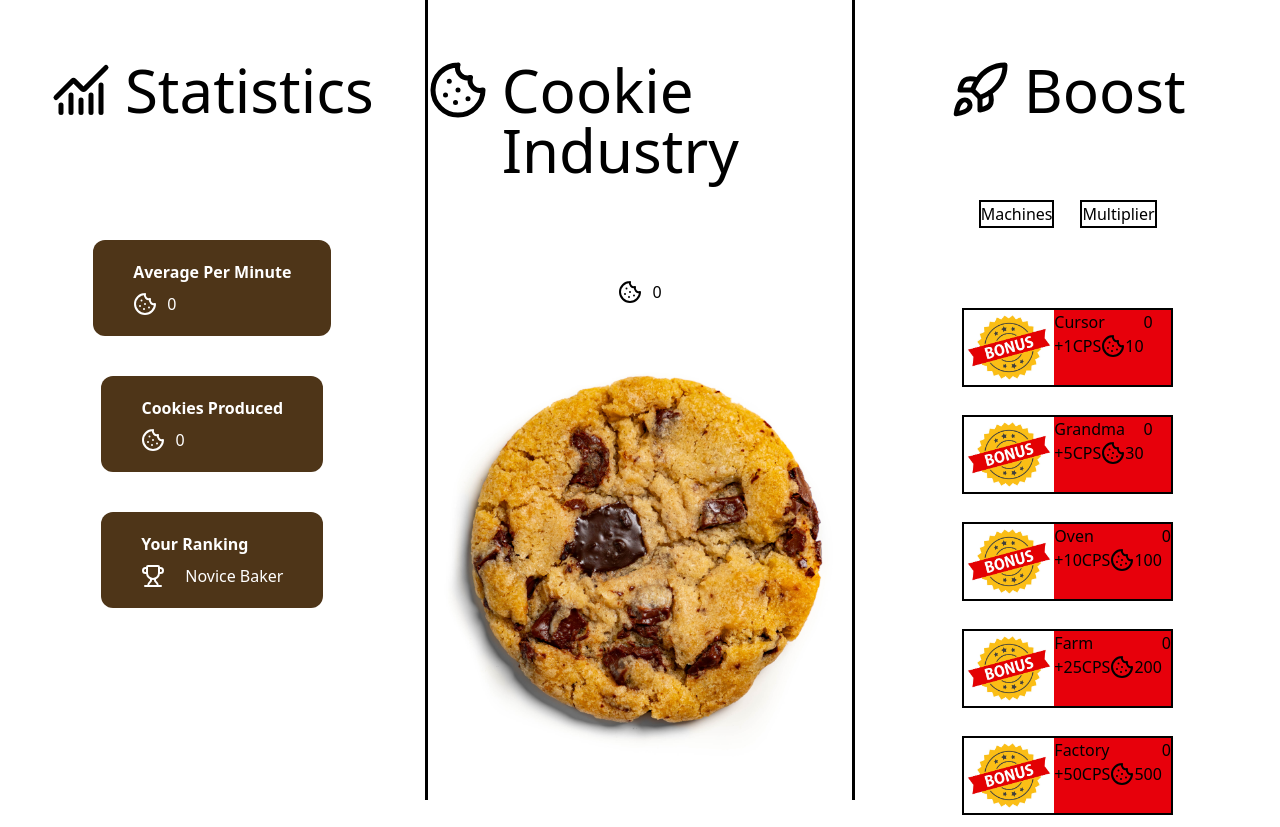
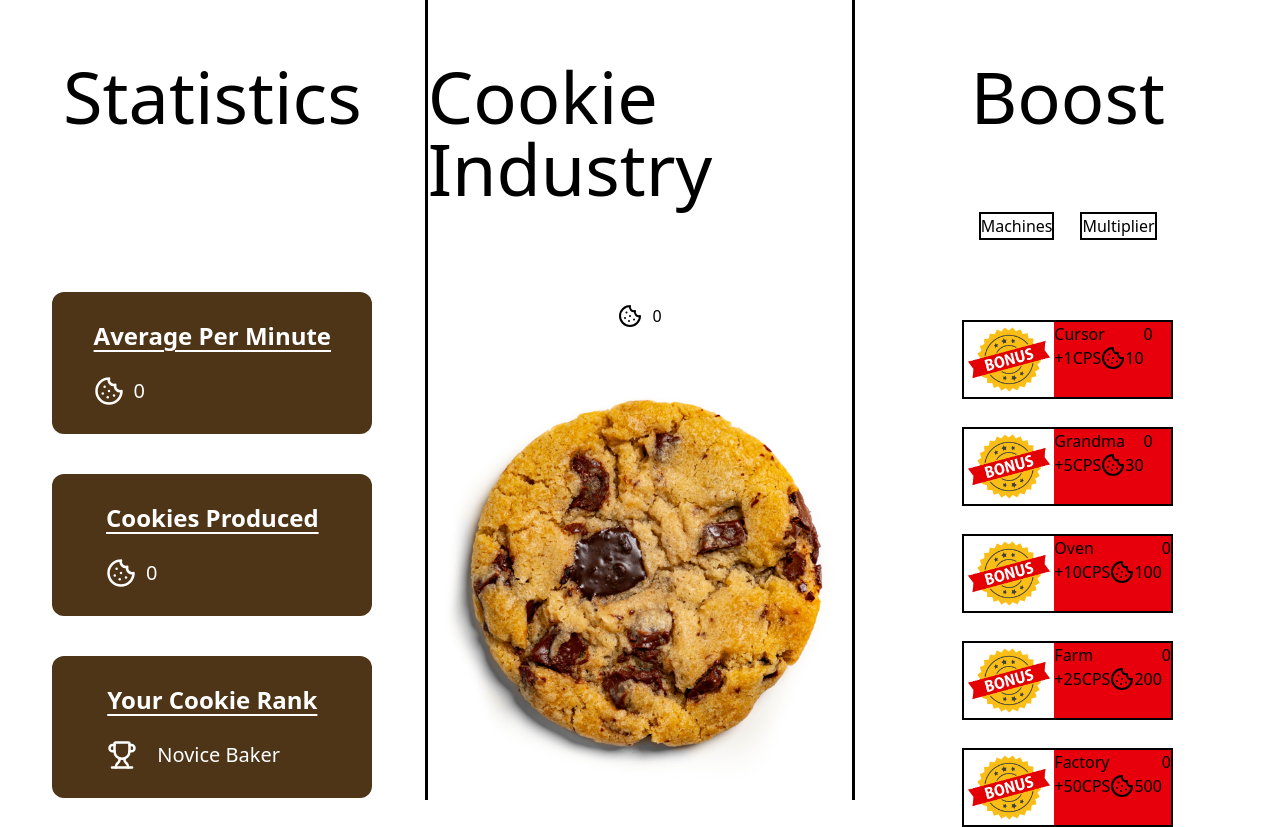
Before and after one commit to chealeanpenhchakrith/CookMie, a Vue app: page / in a window 1280 px wide. Built offline with nearby package versions, Linux system fonts and the light colour scheme.

Commit message:
Add some styles to the left page

```diff
--- a/src/components/Header.vue
+++ b/src/components/Header.vue
@@ -1,7 +1,7 @@
 <template>
   <div class="flex flex-row gap-x-3.5">
-        <div v-html="icon"></div>
-        <h1 class="text-6xl">{{ title }}</h1>
+    <!-- <div v-html="icon"></div> -->
+    <h1 class="text-7xl">{{ title }}</h1>
   </div>
 </template>
 
@@ -9,11 +9,11 @@
 const props = defineProps({
   title: {
     type: String,
-        required: true
+    required: true,
   },
   icon: {
     type: String,
-        required: true
-    }
-})
+    required: true,
+  },
+});
 </script>
--- a/src/components/StatisticCard.vue
+++ b/src/components/StatisticCard.vue
@@ -1,11 +1,13 @@
 <template>
-  <div class="bg-[#4e3518] px-10 py-5 rounded-xl text-white">
-    <div class="flex flex-col gap-2">
-      <h1 class="font-bold">{{ title }}</h1>
-      <div class="flex flex-row gap-2.5">
+  <div class="bg-[#4e3518] rounded-xl text-white w-80 flex justify-center py-7">
+    <div class="flex flex-col gap-6">
+      <h1 class="font-bold text-2xl underline underline-offset-5">
+        {{ title }}
+      </h1>
+      <div class="flex flex-row gap-2.5 items-center">
         <div v-html="icon"></div>
-        <h1 class="font-light">{{ counter }}</h1>
-        <h1 v-if="rank">{{ rank }}</h1>
+        <h1 class="text-xl">{{ counter }}</h1>
+        <h1 v-if="rank" class="text-xl">{{ rank }}</h1>
       </div>
     </div>
   </div>
--- a/src/components/left.vue
+++ b/src/components/left.vue
@@ -2,7 +2,7 @@
   <div class="flex flex-1 flex-col items-center">
     <Header class="mt-15" title="Statistics" :icon="charIcon" />
     <StatisticCard
-      class="mt-30"
+      class="mt-40"
       title="Average Per Minute"
       :icon="cookieIcon"
       :counter="store.displayAverageCookie"
@@ -15,7 +15,7 @@
     />
     <StatisticCard
       class="mt-10"
-      title="Your Ranking"
+      title="Your Cookie Rank"
       :icon="trophyIcon"
       :rank="store.currentRank"
     />
@@ -27,7 +27,7 @@ import Header from "./Header.vue";
 import StatisticCard from "./StatisticCard.vue";
 import { useStore } from "@/store";
 const store = useStore();
-const charIcon = `<svg xmlns="http://www.w3.org/2000/svg" width="60" height="60" viewBox="0 0 24 24" fill="none" stroke="currentColor" stroke-width="2" stroke-linecap="round" stroke-linejoin="round" class="lucide lucide-chart-no-axes-combined-icon lucide-chart-no-axes-combined"><path d="M12 16v5"/><path d="M16 14v7"/><path d="M20 10v11"/><path d="m22 3-8.646 8.646a.5.5 0 0 1-.708 0L9.354 8.354a.5.5 0 0 0-.707 0L2 15"/><path d="M4 18v3"/><path d="M8 14v7"/></svg>`;
-const cookieIcon = `<svg xmlns"http://www.w3.org/2000/svg" width="24" height="24" viewBox="0 0 24 24" fill="none" stroke="currentColor" stroke-width="2" stroke-linecap="round" stroke-linejoin="round" class="lucide lucide-cookie-icon lucide-cookie"><path d="M12 2a10 10 0 1 0 10 10 4 4 0 0 1-5-5 4 4 0 0 1-5-5"/><path d="M8.5 8.5v.01"/><path d="M16 15.5v.01"/><path d="M12 12v.01"/><path d="M11 17v.01"/><path d="M7 14v.01"/></svg>`;
-const trophyIcon = `<svg xmlns="http://www.w3.org/2000/svg" width="24" height="24" viewBox="0 0 24 24" fill="none" stroke="currentColor" stroke-width="2" stroke-linecap="round" stroke-linejoin="round" class="lucide lucide-trophy-icon lucide-trophy"><path d="M10 14.66v1.626a2 2 0 0 1-.976 1.696A5 5 0 0 0 7 21.978"/><path d="M14 14.66v1.626a2 2 0 0 0 .976 1.696A5 5 0 0 1 17 21.978"/><path d="M18 9h1.5a1 1 0 0 0 0-5H18"/><path d="M4 22h16"/><path d="M6 9a6 6 0 0 0 12 0V3a1 1 0 0 0-1-1H7a1 1 0 0 0-1 1z"/><path d="M6 9H4.5a1 1 0 0 1 0-5H6"/></svg>`;
+const charIcon = `<svg xmlns="http://www.w3.org/2000/svg" width="70" height="70" viewBox="0 0 24 24" fill="none" stroke="currentColor" stroke-width="2" stroke-linecap="round" stroke-linejoin="round" class="lucide lucide-chart-no-axes-combined-icon lucide-chart-no-axes-combined"><path d="M12 16v5"/><path d="M16 14v7"/><path d="M20 10v11"/><path d="m22 3-8.646 8.646a.5.5 0 0 1-.708 0L9.354 8.354a.5.5 0 0 0-.707 0L2 15"/><path d="M4 18v3"/><path d="M8 14v7"/></svg>`;
+const cookieIcon = `<svg xmlns"http://www.w3.org/2000/svg" width="30" height="30" viewBox="0 0 24 24" fill="none" stroke="currentColor" stroke-width="2" stroke-linecap="round" stroke-linejoin="round" class="lucide lucide-cookie-icon lucide-cookie"><path d="M12 2a10 10 0 1 0 10 10 4 4 0 0 1-5-5 4 4 0 0 1-5-5"/><path d="M8.5 8.5v.01"/><path d="M16 15.5v.01"/><path d="M12 12v.01"/><path d="M11 17v.01"/><path d="M7 14v.01"/></svg>`;
+const trophyIcon = `<svg xmlns="http://www.w3.org/2000/svg" width="30" height="30" viewBox="0 0 24 24" fill="none" stroke="currentColor" stroke-width="2" stroke-linecap="round" stroke-linejoin="round" class="lucide lucide-trophy-icon lucide-trophy"><path d="M10 14.66v1.626a2 2 0 0 1-.976 1.696A5 5 0 0 0 7 21.978"/><path d="M14 14.66v1.626a2 2 0 0 0 .976 1.696A5 5 0 0 1 17 21.978"/><path d="M18 9h1.5a1 1 0 0 0 0-5H18"/><path d="M4 22h16"/><path d="M6 9a6 6 0 0 0 12 0V3a1 1 0 0 0-1-1H7a1 1 0 0 0-1 1z"/><path d="M6 9H4.5a1 1 0 0 1 0-5H6"/></svg>`;
 </script>
--- a/src/components/middle.vue
+++ b/src/components/middle.vue
@@ -23,7 +23,7 @@ import Header from "./Header.vue";
 
 const store = useStore();
 
-const charIcon = `<svg xmlns="http://www.w3.org/2000/svg" width="60" height="60" viewBox="0 0 24 24" fill="none" stroke="currentColor" stroke-width="2" stroke-linecap="round" stroke-linejoin="round" class="lucide lucide-cookie-icon lucide-cookie"><path d="M12 2a10 10 0 1 0 10 10 4 4 0 0 1-5-5 4 4 0 0 1-5-5"/><path d="M8.5 8.5v.01"/><path d="M16 15.5v.01"/><path d="M12 12v.01"/><path d="M11 17v.01"/><path d="M7 14v.01"/></svg>`;
+const charIcon = `<svg xmlns="http://www.w3.org/2000/svg" width="70" height="70" viewBox="0 0 24 24" fill="none" stroke="currentColor" stroke-width="2" stroke-linecap="round" stroke-linejoin="round" class="lucide lucide-cookie-icon lucide-cookie"><path d="M12 2a10 10 0 1 0 10 10 4 4 0 0 1-5-5 4 4 0 0 1-5-5"/><path d="M8.5 8.5v.01"/><path d="M16 15.5v.01"/><path d="M12 12v.01"/><path d="M11 17v.01"/><path d="M7 14v.01"/></svg>`;
 
 const cookieIcon = `<svg xmlns"http://www.w3.org/2000/svg" width="24" height="24" viewBox="0 0 24 24" fill="none" stroke="currentColor" stroke-width="2" stroke-linecap="round" stroke-linejoin="round" class="lucide lucide-cookie-icon lucide-cookie"><path d="M12 2a10 10 0 1 0 10 10 4 4 0 0 1-5-5 4 4 0 0 1-5-5"/><path d="M8.5 8.5v.01"/><path d="M16 15.5v.01"/><path d="M12 12v.01"/><path d="M11 17v.01"/><path d="M7 14v.01"/></svg>`;
 </script>
--- a/src/components/right.vue
+++ b/src/components/right.vue
@@ -132,7 +132,7 @@ import { useStore } from "@/store";
 const store = useStore();
 const machinesTab = ref(true);
 
-const charIcon = `<svg xmlns="http://www.w3.org/2000/svg" width="60" height="60" viewBox="0 0 24 24" fill="none" stroke="currentColor" stroke-width="2" stroke-linecap="round" stroke-linejoin="round" class="lucide lucide-rocket-icon lucide-rocket"><path d="M4.5 16.5c-1.5 1.26-2 5-2 5s3.74-.5 5-2c.71-.84.7-2.13-.09-2.91a2.18 2.18 0 0 0-2.91-.09z"/><path d="m12 15-3-3a22 22 0 0 1 2-3.95A12.88 12.88 0 0 1 22 2c0 2.72-.78 7.5-6 11a22.35 22.35 0 0 1-4 2z"/><path d="M9 12H4s.55-3.03 2-4c1.62-1.08 5 0 5 0"/><path d="M12 15v5s3.03-.55 4-2c1.08-1.62 0-5 0-5"/></svg>`;
+const charIcon = `<svg xmlns="http://www.w3.org/2000/svg" width="70" height="70" viewBox="0 0 24 24" fill="none" stroke="currentColor" stroke-width="2" stroke-linecap="round" stroke-linejoin="round" class="lucide lucide-rocket-icon lucide-rocket"><path d="M4.5 16.5c-1.5 1.26-2 5-2 5s3.74-.5 5-2c.71-.84.7-2.13-.09-2.91a2.18 2.18 0 0 0-2.91-.09z"/><path d="m12 15-3-3a22 22 0 0 1 2-3.95A12.88 12.88 0 0 1 22 2c0 2.72-.78 7.5-6 11a22.35 22.35 0 0 1-4 2z"/><path d="M9 12H4s.55-3.03 2-4c1.62-1.08 5 0 5 0"/><path d="M12 15v5s3.03-.55 4-2c1.08-1.62 0-5 0-5"/></svg>`;
 
 function toggle() {
   machinesTab.value = !machinesTab.value;
```
Lines whose indentation alone changed are shown as unchanged.
